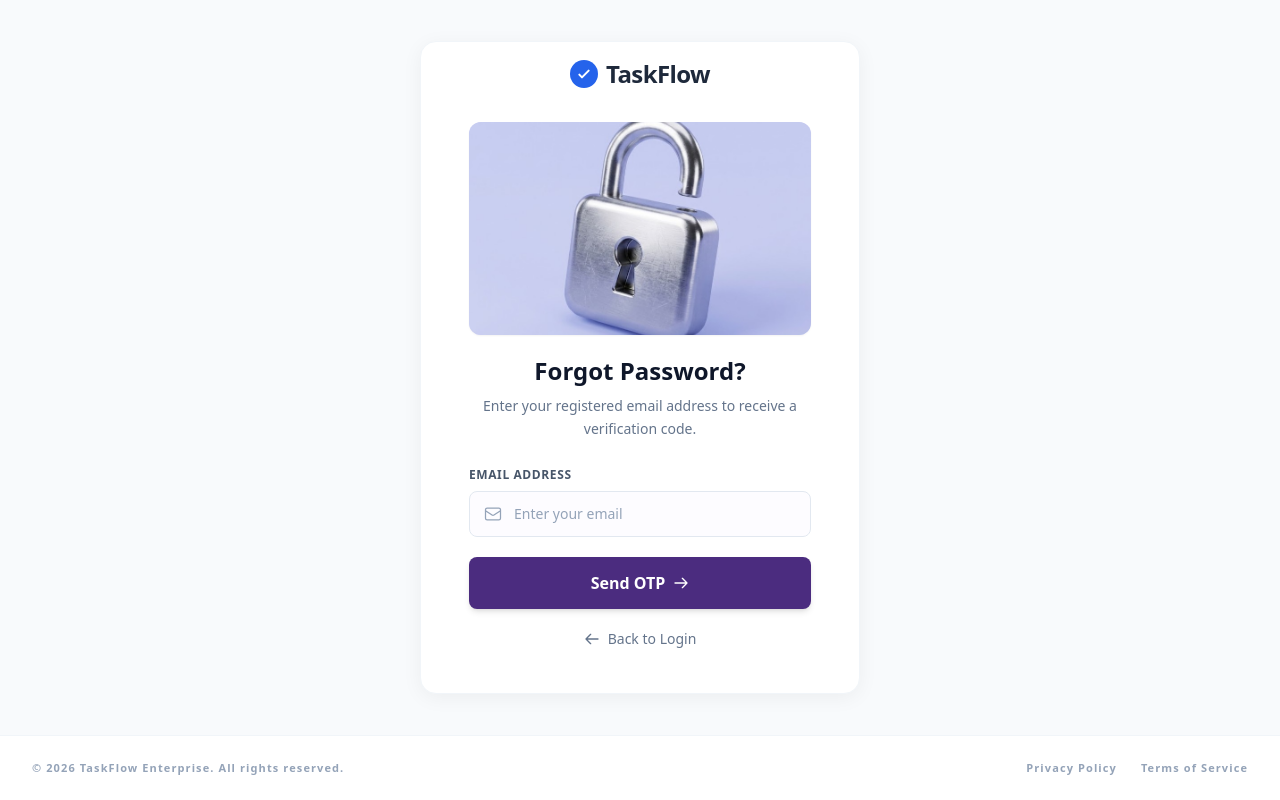
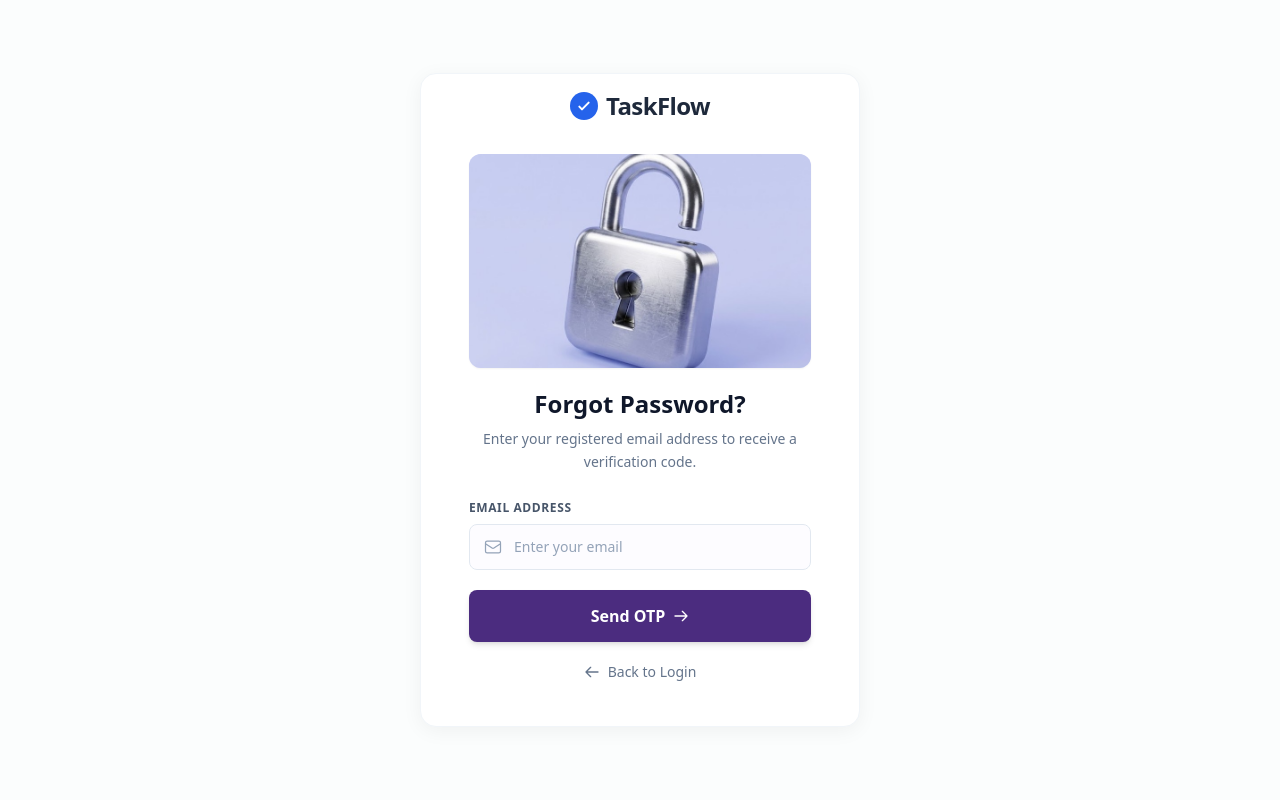
Before and after one commit to truongthihonghoa/Task_Managerment_System, a React (Vite) app in the folder frontend/: page /forgot-password in a window 1280 px wide. Built offline with nearby package versions, Linux system fonts and the light colour scheme.

Commit message:
style(ui): update background colors

```diff
--- a/frontend/src/pages/ForgotPassword.jsx
+++ b/frontend/src/pages/ForgotPassword.jsx
@@ -15,7 +15,7 @@ export default function ForgotPassword() {
   };
 
   return (
-    <div className="bg-[#f8fafc] font-sans min-h-screen flex flex-col antialiased text-slate-800">
+    <div className="bg-surface font-sans min-h-screen flex flex-col antialiased text-slate-800">
 
       {/* Khối nội dung chính */}
       <main className="flex-grow flex items-center justify-center p-6">
@@ -101,15 +101,6 @@ export default function ForgotPassword() {
           </div>
         </section>
       </main>
-
-      {/* Footer */}
-      <footer className="w-full py-6 px-8 border-t border-slate-100 flex flex-col md:flex-row justify-between items-center text-[11px] text-slate-400 tracking-widest font-semibold bg-white">
-        <div>© 2026 TaskFlow Enterprise. All rights reserved.</div>
-        <div className="flex gap-6 mt-4 md:mt-0">
-          <a className="hover:text-slate-600 transition-colors" href="/privacy">Privacy Policy</a>
-          <a className="hover:text-slate-600 transition-colors" href="/terms">Terms of Service</a>
-        </div>
-      </footer>
     </div>
   );
 }
--- a/frontend/src/pages/RegisterPage.jsx
+++ b/frontend/src/pages/RegisterPage.jsx
@@ -101,7 +101,7 @@ export default function CompleteAccount() {
 
   // GIAO DIỆN CHÍNH (Đã đồng bộ hóa chiều ngang max-w-[500px] và màu nền trơn)
   return (
-    <div className="bg-[#faf8ff] text-[#191b23] min-h-screen flex flex-col font-sans">
+    <div className="bg-surface text-[#191b23] min-h-screen flex flex-col font-sans">
       <main className="flex-grow px-6 pt-8 pb-24 mt-0">
         <div className="w-full max-w-[500px] mx-auto bg-white border border-[#c3c6d7] shadow-[0px_4px_6px_-1px_rgba(0,0,0,0.1),0px_2px_4px_-2px_rgba(0,0,0,0.05)] rounded-[20px] overflow-hidden">
           <div className="p-8 space-y-8">
--- a/frontend/src/pages/ResetPassword.jsx
+++ b/frontend/src/pages/ResetPassword.jsx
@@ -63,7 +63,7 @@ export default function ResetPassword() {
   };
 
   return (
-    <div className="bg-[#F9FAFB] min-h-screen flex flex-col font-sans antialiased">
+    <div className="bg-surface min-h-screen flex flex-col font-sans antialiased">
 
       {/* Main content */}
       <main className="flex-grow flex items-center justify-center p-6">
@@ -226,15 +226,6 @@ export default function ResetPassword() {
 
         </section>
       </main>
-
-      {/* Footer */}
-      <footer className="w-full py-6 px-8 border-t border-slate-100 flex flex-col md:flex-row justify-between items-center text-[11px] text-slate-400 tracking-widest font-semibold bg-white">
-        <div>© 2026 TaskFlow Enterprise. All rights reserved.</div>
-        <div className="flex gap-6 mt-4 md:mt-0">
-          <a className="hover:text-slate-600 transition-colors" href="/privacy">Privacy Policy</a>
-          <a className="hover:text-slate-600 transition-colors" href="/terms">Terms of Service</a>
-        </div>
-      </footer>
     </div>
   );
 }
--- a/frontend/src/pages/VerifyEmail.jsx
+++ b/frontend/src/pages/VerifyEmail.jsx
@@ -54,7 +54,7 @@ export default function VerifyEmail() {
   };
 
   return (
-    <div className="bg-[#F9FAFB] min-h-screen flex flex-col font-sans antialiased">
+    <div className="bg-surface min-h-screen flex flex-col font-sans antialiased">
       {/* Khối nội dung chính - ĐÃ ĐỒNG BỘ CHUẨN LOGIN: flex items-center justify-center p-6 */}
       <main className="flex-grow flex items-center justify-center p-6">
         {/* Card wrapper - p-8 md:p-12 tương tự LoginPage */}
@@ -127,17 +127,6 @@ export default function VerifyEmail() {
 
         </section>
       </main>
-
-      {/* Page Footer */}
-      <footer className="p-6 md:px-12 flex flex-col md:flex-row justify-between items-center text-[11px] text-gray-400 border-t border-gray-100 bg-white">
-        <div className="mb-2 md:mb-0">
-          © 2026 TaskFlow Enterprise. All rights reserved.
-        </div>
-        <div className="flex space-x-6">
-          <a className="hover:text-gray-600 transition-colors" href="#">Privacy Policy</a>
-          <a className="hover:text-gray-600 transition-colors" href="#">Terms of Service</a>
-        </div>
-      </footer>
     </div>
   );
 }
```
